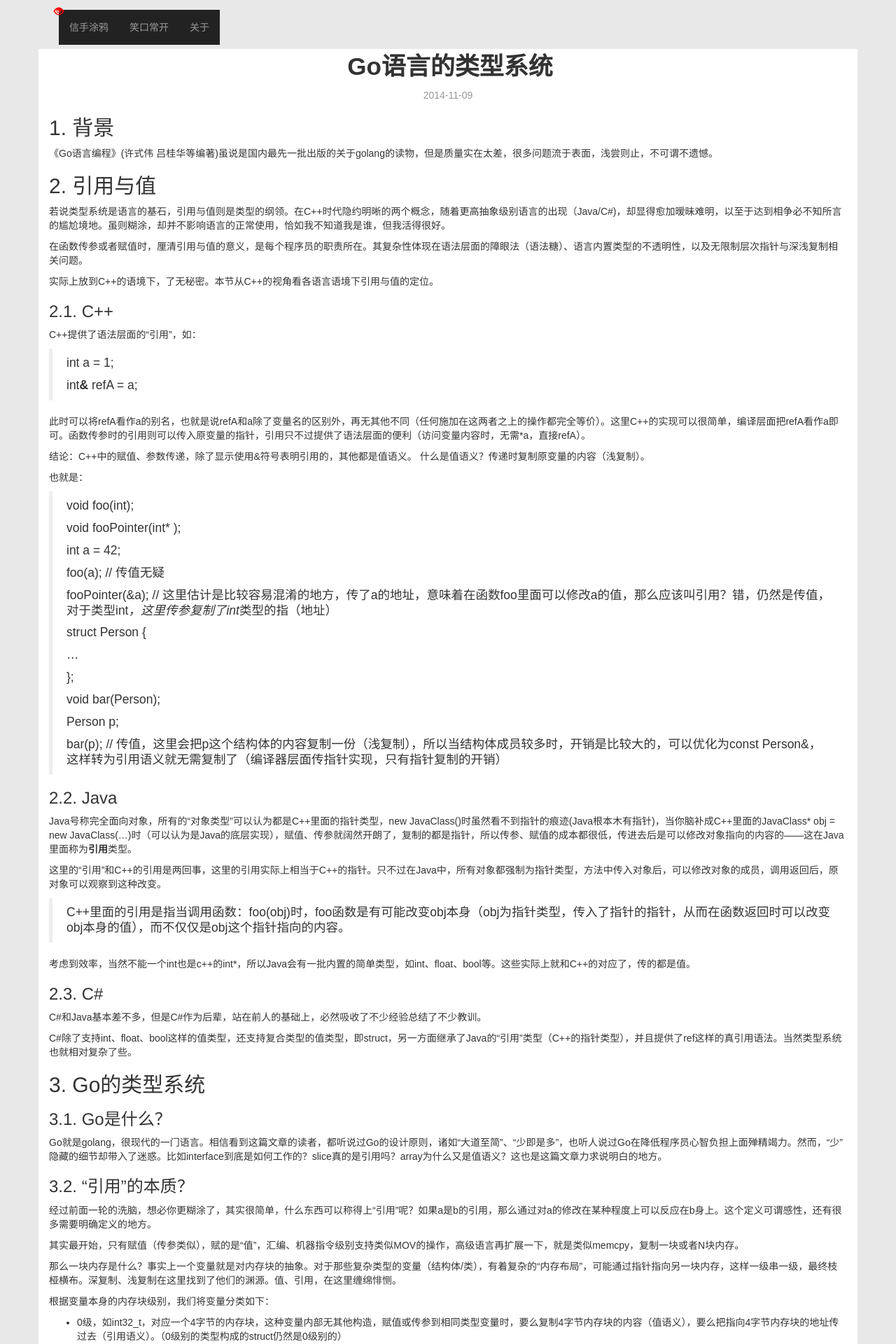
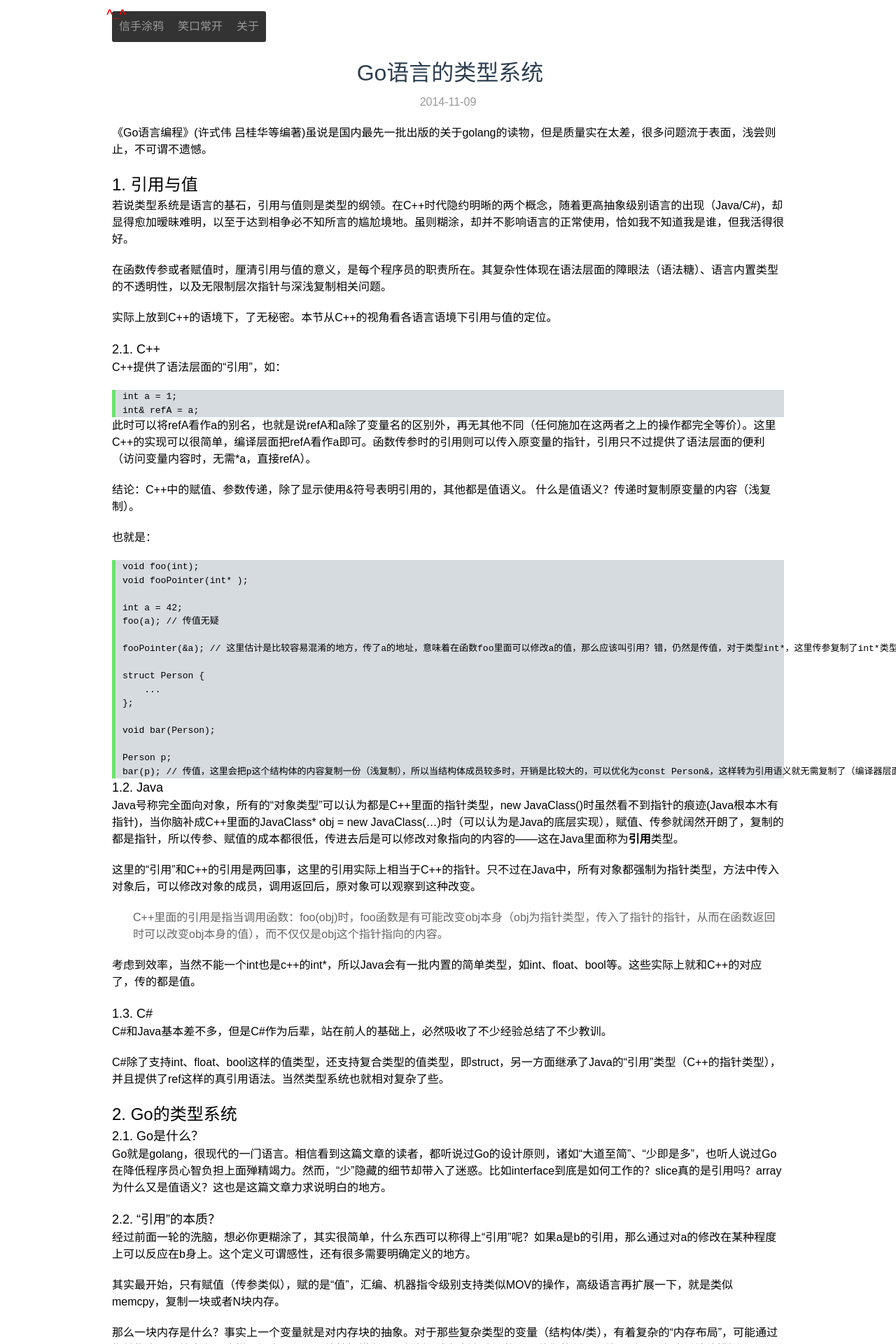
Before and after one commit to nofree5th/nofree5th.github.io, a Jekyll site: the page built from _posts/blogs/2014-11-09-what_the_fuck_between_values_and_references.md, in a window 1280 px wide. Shown: the top 1920 px of the page at 70% size. Built offline with Jekyll 4.4.1, drawn with Linux system fonts in a browser that asks for light colours; Markdown is read by kramdown in place of the engine named in the settings; comment, search, counter and statistics services are not loaded; some of the changed text lies outside the part shown.

Commit message:
refactory

````diff
--- a/_layouts/frame.html
+++ b/_layouts/frame.html
@@ -11,74 +11,31 @@
   <link rel="shortcut icon" href="{{ site.baseurl }}favicon.ico">
   <title>{% if page.title %}{{ page.title }}_{% endif %}{{ site.title }}</title>
 
-  <link rel="stylesheet" href="{{ site.baseurl }}css/bootstrap-3.0.3.min.css">
+  <!-- link rel="stylesheet" href="{{ site.baseurl }}css/bootstrap-3.0.3.min.css" -->
+  <link rel="stylesheet" href="{{ site.baseurl }}css/reset.min.css">
   <link rel="stylesheet" href="{{ site.baseurl }}css/my.css">
+  <link rel="stylesheet" href="{{ site.baseurl }}css/markdown.css">
 </head>
 <body>
-  <div class="container">
-    <nav id="main-menu">
-      <a class="menu-magic" href=""><span class="glyphicon glyphicon-eye-open"></span></a>
-      <div class="navbar-inverse clearfix" style="float:left">
-        <ul class="nav navbar-nav">
+<div id="wrapper">
+  <div id="header">
+    <a class="header-magic" href="" show-text='^_^' hide-text=':)'></a>
+    <div class="clearfix" style="float:left">
+      <ul>
     {% for menu in site.data.menus %}
         <li{% if menu.id == page.cur_menu %} class="active" {% endif %}><a href="{{ site.baseurl }}{{ menu.url }}"><span>{{ menu.name }}</span></a></li>
     {% endfor %}
       </ul>
     </div>
-    </nav>
+  </div><!-- end menu --!>
+  <div id="body" class='md'>
+      {{ content }}
+  </div>
+  <div class="text-center">Copyright &copy; 2014 - WhoCares</div>
 </div>
 <script src="{{ site.baseurl }}js/jquery-1.10.2.min.js"></script>
 <script src="{{ site.baseurl }}js/respond.js"></script>
-  <div class="container" id="content">
-      {{ content }}
-  </div>
-  <footer class="container text-center">Copyright &copy; 2014 - WhoCares</footer>
-  <script>
-    $(function(){
-        function inTop() {
-          return ($(window).scrollTop() < 5);
-        }
-        var SHOWING = 1;
-        var HIDING = 2;
-        var type = SHOWING;
-        function showMenu() {
-          var $navbar = $("#main-menu ul.nav");
-          if (type != SHOWING) {
-            type = SHOWING;
-            $navbar.stop().animate({height:"toggle",width:"toggle",opacity:"toggle"});
-            $("#main-menu a.menu-magic span.glyphicon")
-              .removeClass("glyphicon-eye-close")
-              .addClass("glyphicon-eye-open");
-          }
-        }
-        function hideMenu() {
-          var $navbar = $("#main-menu ul.nav");
-          if (type != HIDING) {
-            type = HIDING;
-            $navbar.stop().animate({height:"toggle",width:"toggle",opacity:"toggle"});
-            $("#main-menu a.menu-magic span.glyphicon")
-              .removeClass("glyphicon-eye-open")
-              .addClass("glyphicon-eye-close");
-          }
-        }
-        $(window).scroll(function(){
-            if (!inTop()) {
-              hideMenu();
-            } else {
-              showMenu();
-            }
-          });
-        $("#main-menu").hover(showMenu, function() {
-              if (!inTop()) {
-                hideMenu();
-              }
-            });
-        $("#main-menu a.menu-magic").click(function(e){
-               e.preventDefault();
-               $("html,body").animate({scrollTop: 0});
-            });
-      });
-  </script>
+<script src="{{ site.baseurl }}js/my.js"></script>
 {% if site.host != "0.0.0.0" %}
 <!-- begin baidu stat -->
 <script type="text/javascript">
--- a/_posts/blogs/2014-11-09-what_the_fuck_between_values_and_references.md
+++ b/_posts/blogs/2014-11-09-what_the_fuck_between_values_and_references.md
@@ -3,10 +3,10 @@ layout: blog
 title: Go语言的类型系统
 category: blog
 ---
-##1. 背景
 《Go语言编程》(许式伟 吕桂华等编著)虽说是国内最先一批出版的关于golang的读物，但是质量实在太差，很多问题流于表面，浅尝则止，不可谓不遗憾。
 
-##2. 引用与值
+## 1. 引用与值
+
 若说类型系统是语言的基石，引用与值则是类型的纲领。在C++时代隐约明晰的两个概念，随着更高抽象级别语言的出现（Java/C#)，却显得愈加暧昧难明，以至于达到相争必不知所言的尴尬境地。虽则糊涂，却并不影响语言的正常使用，恰如我不知道我是谁，但我活得很好。
 
 在函数传参或者赋值时，厘清引用与值的意义，是每个程序员的职责所在。其复杂性体现在语法层面的障眼法（语法糖）、语言内置类型的不透明性，以及无限制层次指针与深浅复制相关问题。
@@ -15,59 +15,60 @@ category: blog
 ###2.1. C++
 C++提供了语法层面的“引用”，如：
 
-> int a = 1;
->
-> int**&** refA = a;
+```C++
+int a = 1;
+int& refA = a;
+```
 
 此时可以将refA看作a的别名，也就是说refA和a除了变量名的区别外，再无其他不同（任何施加在这两者之上的操作都完全等价）。这里C++的实现可以很简单，编译层面把refA看作a即可。函数传参时的引用则可以传入原变量的指针，引用只不过提供了语法层面的便利（访问变量内容时，无需*a，直接refA）。
 
 结论：C++中的赋值、参数传递，除了显示使用&符号表明引用的，其他都是值语义。 什么是值语义？传递时复制原变量的内容（浅复制）。
 
 也就是：
-> void foo(int);
->
-> void fooPointer(int* );
->
-> int a = 42;
->
-> foo(a); // 传值无疑
->
-> fooPointer(&a); // 这里估计是比较容易混淆的地方，传了a的地址，意味着在函数foo里面可以修改a的值，那么应该叫引用？错，仍然是传值，对于类型int*，这里传参复制了int*类型的指（地址）
->
-> struct Person {
->
-> ...
->
-> };
->
-> void bar(Person);
->
->
-> Person p;
->
-> bar(p); // 传值，这里会把p这个结构体的内容复制一份（浅复制），所以当结构体成员较多时，开销是比较大的，可以优化为const Person&，这样转为引用语义就无需复制了（编译器层面传指针实现，只有指针复制的开销）
 
-###2.2. Java
+```C++
+void foo(int);
+void fooPointer(int* );
+
+int a = 42;
+foo(a); // 传值无疑
+
+fooPointer(&a); // 这里估计是比较容易混淆的地方，传了a的地址，意味着在函数foo里面可以修改a的值，那么应该叫引用？错，仍然是传值，对于类型int*，这里传参复制了int*类型的指（地址）
+
+struct Person {
+    ...
+};
+
+void bar(Person);
+
+Person p;
+bar(p); // 传值，这里会把p这个结构体的内容复制一份（浅复制），所以当结构体成员较多时，开销是比较大的，可以优化为const Person&，这样转为引用语义就无需复制了（编译器层面传指针实现，只有指针复制的开销）
+```
+
+### 1.2. Java
 
 Java号称完全面向对象，所有的“对象类型”可以认为都是C++里面的指针类型，new JavaClass()时虽然看不到指针的痕迹(Java根本木有指针)，当你脑补成C++里面的JavaClass* obj = new JavaClass(...)时（可以认为是Java的底层实现），赋值、传参就阔然开朗了，复制的都是指针，所以传参、赋值的成本都很低，传进去后是可以修改对象指向的内容的——这在Java里面称为**引用**类型。
 
 这里的“引用”和C++的引用是两回事，这里的引用实际上相当于C++的指针。只不过在Java中，所有对象都强制为指针类型，方法中传入对象后，可以修改对象的成员，调用返回后，原对象可以观察到这种改变。
 
->C++里面的引用是指当调用函数：foo(obj)时，foo函数是有可能改变obj本身（obj为指针类型，传入了指针的指针，从而在函数返回时可以改变obj本身的值），而不仅仅是obj这个指针指向的内容。
+> C++里面的引用是指当调用函数：foo(obj)时，foo函数是有可能改变obj本身（obj为指针类型，传入了指针的指针，从而在函数返回时可以改变obj本身的值），而不仅仅是obj这个指针指向的内容。
 
 考虑到效率，当然不能一个int也是c++的int*，所以Java会有一批内置的简单类型，如int、float、bool等。这些实际上就和C++的对应了，传的都是值。
 
-###2.3. C#
+### 1.3. C#
+
 C#和Java基本差不多，但是C#作为后辈，站在前人的基础上，必然吸收了不少经验总结了不少教训。
 
 C#除了支持int、float、bool这样的值类型，还支持复合类型的值类型，即struct，另一方面继承了Java的“引用”类型（C++的指针类型），并且提供了ref这样的真引用语法。当然类型系统也就相对复杂了些。
 
-##3. Go的类型系统
+## 2. Go的类型系统
 
-###3.1. Go是什么？
+### 2.1. Go是什么？
+
 Go就是golang，很现代的一门语言。相信看到这篇文章的读者，都听说过Go的设计原则，诸如“大道至简”、“少即是多”，也听人说过Go在降低程序员心智负担上面殚精竭力。然而，“少”隐藏的细节却带入了迷惑。比如interface到底是如何工作的？slice真的是引用吗？array为什么又是值语义？这也是这篇文章力求说明白的地方。
 
-###3.2. “引用”的本质？
+### 2.2. “引用”的本质？
+
 经过前面一轮的洗脑，想必你更糊涂了，其实很简单，什么东西可以称得上“引用”呢？如果a是b的引用，那么通过对a的修改在某种程度上可以反应在b身上。这个定义可谓感性，还有很多需要明确定义的地方。
 
 其实最开始，只有赋值（传参类似），赋的是“值”，汇编、机器指令级别支持类似MOV的操作，高级语言再扩展一下，就是类似memcpy，复制一块或者N块内存。
@@ -82,51 +83,51 @@ Go就是golang，很现代的一门语言。相信看到这篇文章的读者，
 
  这样分类后，引用就比较容易定义了，广义的引用可以定义为传参或赋值后，至少有部分内存是相同的（也就是在某个级别上的指针指向同一块内存）。
 
-###3.3. slice是什么？
- 从目前Go的定义上来看，slice至少是1级别的变量，如下：
-> struct slice { // level 0
+### 2.3. slice是什么？
 
->   int len;
+从目前Go的定义上来看，slice至少是1级别的变量，如下：
 
->   int cap;
+```C++
+struct slice { // level 0
 
->   T* elems; // elems指向level 1
+  int len;
 
->};  // 0级内存大小为int+int+(T*)，1级的内存大小为T（elems指向）
+  int cap;
 
+  T* elems; // elems指向level 1
+
+};  // 0级内存大小为int+int+(T*)，1级的内存大小为T（elems指向）
+```
  从前面引用的广义定义来看，slice是引用，因为赋值或传参后新的变量可以修改原变量的内容（elems），而len和cap则互相独立，因此slice这个引用如果看成上面的结构体，那么传参和赋值实际上是0级变量的值语义。
 
 即slice=0级复制+1级引用
 
 当然slice的定义也可以如下：
->struct slice_struct { // level 1
 
->  int len;
+```C++
+struct slice_struct { // level 1
+  int len;
+  int cap;
+  T* elems; // elems 指向level2
+};
 
->  int cap;
+struct slice { // level 0
+  slice_struct* slice_impl;
+}
+```
 
->  T* elems; // elems 指向level2
-
->};
-
->struct slice { // level 0
-
->  slice_struct* slice_impl;
-
->}
 这时，slice=0级复制+1级复制+1级引用
 然而0级是否存在或者存在更多这样的级别都是可能却不必要的，因此这里只讨论必要的层级。后同。
 
-###3.4. array呢？
->struct array { // level 0
+### 2.4. array呢？
 
->  T* elems; // elems指向level1
-
->  int len;
-
->  ...
-
->};
+```C++
+struct array { // level 0
+  T* elems; // elems指向level1
+  int len;
+  ...
+};
+```
 
 很明显，array是一个纯粹的值语义，因为array在c++层次至少是1级别的变量，它的赋值或传参由go进行了深度复制。
 
@@ -134,24 +135,23 @@ Go就是golang，很现代的一门语言。相信看到这篇文章的读者，
 
 看出问题来了吗？效率低下！那么在go没有const修饰的情况下，似乎用array传参的情况应该尽量避免。（如果有const可以修饰，那么go编译器可以优化为传指针。在目前没有const修饰的前提下，传入指针是没法正常工作的，因为go支持修改数组元素）
 
-###3.5. map？
->struct map_struct { // level 1
+### 2.5. map？
 
->   int size;
+```C++
+struct map_struct { // level 1
+   int size;
+   T* hash_bucket; // hash_bucket指向level2
+};
 
->   T* hash_bucket; // hash_bucket指向level2
-
->};
-
->struct map { // level 0
-
->  map_struct* map_impl;
-
->};
+struct map { // level 0
+  map_struct* map_impl;
+};
+```
 
 map=0级别复制
 
-###3.6. 总结
- 其实所有的赋值或者传参场景下，都会发生0级别内存的复制（复制意味着值语义），因为底层就是MOV，必然复制一块内存，其他级别的内存是否发生复制完全看语言的设计者。
+### 2.6. 总结
+
+其实所有的赋值或者传参场景下，都会发生0级别内存的复制（复制意味着值语义），因为底层就是MOV，必然复制一块内存，其他级别的内存是否发生复制完全看语言的设计者。
 
 比较特别的是C++的引用，这其实就是一个语法糖，T&的背后站着T*。
--- /dev/null
+++ b/css/markdown.css
@@ -0,0 +1,96 @@
+.md p {
+  margin: 0 0 20px;
+}
+.md strong {
+  font-weight: bold;
+}
+.md blockquote {
+  color:#666666;
+  padding-left: 10px;
+  margin-left: 20px;
+}
+.md pre code {
+  display: block;
+  border-left: 5px solid #6CE26C;
+}
+.md code {
+  padding-left: 10px;
+  background-color: #D6DBDF;
+  word-wrap:break-word;
+}
+
+.md li {
+  list-style-type: disc;
+}
+
+.md h1 {
+  color: #000000;
+  font-size: 28px;
+}
+.md h2 {
+  color: #000000;
+  font-size: 24px;
+}
+.md h3 {
+  font-size: 18px;
+}
+.md h4 {
+  font-size: 16px;
+}
+.md h5 {
+  font-size: 14px;
+}
+.md h6 {
+  color: #777777;
+  background-color: inherit;
+  font-size: 14px;
+}
+.md hr {
+  height: 1px;
+  color: #CCCCCC;
+  background-color: #CCCCCC;
+}
+.md table {
+  width: 100%;
+  margin-bottom: 20px;
+}
+.md table td {
+  border: 1px solid #ddd;
+}
+/*
+p {
+  margin:1em 0;
+}
+pre {
+  background-color: #F8F8F8;
+  border: 1px solid #CCCCCC;
+  border-radius: 3px;
+  overflow: auto;
+  padding: 5px;
+}
+
+pre > code {
+  border: 0;
+  margin: 0;
+  padding: 0;
+}
+a { color: #0645ad; text-decoration:none;}
+a:visited { color: #0b0080; }
+a:hover { color: #06e; }
+a:active { color:#faa700; }
+a:focus { outline: thin dotted; }
+a:hover, a:active { outline: 0; }
+
+::-moz-selection{background:rgba(255,255,0,0.3);color:#000}
+::selection{background:rgba(255,255,0,0.3);color:#000}
+
+a::-moz-selection{background:rgba(255,255,0,0.3);color:#0645ad}
+a::selection{background:rgba(255,255,0,0.3);color:#0645ad}
+
+ul, ol { margin: 1em 0; padding: 0 0 0 2em; }
+li p:last-child { margin:0 }
+dd { margin: 0 0 0 2em; }
+img { border: 0; -ms-interpolation-mode: bicubic; vertical-align: middle; max-width:100%;}
+table { border-collapse: collapse; border-spacing: 0; }
+td { vertical-align: top; }
+*/
--- a/css/my.css
+++ b/css/my.css
@@ -1,44 +1,99 @@
+/* comm */
+.clearfix:after {
+  content: ".";
+  display: block;
+  height: 0;
+  clear: both;
+  visibility: hidden;
+}
+.clearfix {display: inline-block;}
+* html .clearfix {height: 1%;}
+.clearfix {display: block;}
+.glyphicon {
+  position: relative;
+  top: 1px;
+  display: inline-block;
+  font-family: 'Glyphicons Halflings';
+  -webkit-font-smoothing: antialiased;
+  font-style: normal;
+  font-weight: normal;
+  line-height: 1;
+  -moz-osx-font-smoothing: grayscale;
+}
+.glyphicon-eye-open:before {
+  content: "\e105";
+}
+.glyphicon:empty {
+  width: 1em;
+}
+/* layout */
 body {
-  background-color: #e8e8e8;
-  font-family: "微软雅黑","Arial","Helvetica","sans-serif";
+  font-family: "Microsoft Yahei","微软雅黑","Arial","Helvetica","sans-serif";
+  /*background-color: #d1d1d1;*/
 }
-#content {
+#wrapper {
+  /*background-color: #e8e8e8;*/
+  width: 960px;
+  margin: 15px auto;
+  padding: 15px;
+  border-radius: 8px;
+}
+#body {
   margin-top: 70px;
   margin-bottom: 50px;
-  background-color: #fff;
   min-height: 200px;
 }
-
-#main-menu {
+#header {
   position: fixed;
   top: 1em;
   z-index: 2014;
+  background-color: #333;
+  color: white;
+  border-radius: 3px;
 }
-#main-menu .menu-magic {
+#body {
+  margin-top: 50px;
+}
+
+#header .header-magic {
   z-index: 2015;
-  position: relative;
+  position: absolute;
   top: -0.5em;
-  left: 0.5em;
+  left: -0.5em;
   display: block;
   float: left;
   background-color: transparent;
   color: red;
+  font-weight: bold;
+}
+
+#header ul li {
+  float: left;
+  padding: 10px;
+}
+#header ul li a {
+  color: #999;
+}
+#header ul li.active {
+  background-color: black;
+}
+#header ul li.active a {
+  color: #fff;
 }
 
 .blog-entry-list .entry-title,
 .blog-entry .entry-title {
   font-size: 1.5em;
-  font-weight: bold;
   margin-bottom: 6px;
   margin-left: 6px;
   text-align: center;
+  color: #2C3E50;
 }
 .blog-entry .entry-title {
-  font-size: 2.5em;
+  font-size: 2.0em;
 }
 
 .haha-entry-list .entry-title {
-  font-weight: bold;
 }
 
 .entry-date {
@@ -49,3 +104,5 @@ body {
 .see-more {
   margin-left: 10px;
 }
+
+/* markdown style */
--- /dev/null
+++ b/js/my.js
@@ -0,0 +1,43 @@
+$(function(){
+    function inTop() {
+        return ($(window).scrollTop() < 5);
+    }
+    var SHOWING = 'show-text';
+    var HIDING = 'hide-text';
+    var type = SHOWING;
+    var $navbar = $("#header ul");
+    var $magic = $("#header a.header-magic");
+    function toggleMenu(toType) {
+        if (type != toType) {
+            $navbar.stop().animate({height:"toggle",width:"toggle",opacity:"toggle"});
+            type = toType;
+            $magic.text($magic.attr(type));
+        }
+    }
+    $(window).scroll(
+            function(){
+                if (!inTop()) {
+                    toggleMenu(HIDING);
+                } else {
+                    toggleMenu(SHOWING);
+                }
+            }
+        );
+    $("#header").hover(
+            function() {
+                toggleMenu(SHOWING);
+            },
+            function() {
+              if (!inTop()) {
+                  toggleMenu(HIDING);
+              }
+            }
+        );
+    $("#header a.header-magic").click(
+            function(e){
+               e.preventDefault();
+               $("html,body").animate({scrollTop: 0});
+            }
+        );
+    $magic.text($magic.attr(type));
+});
````
Also changed, not shown: css/reset.min.css (added). Lines whose indentation alone changed are shown as unchanged.
